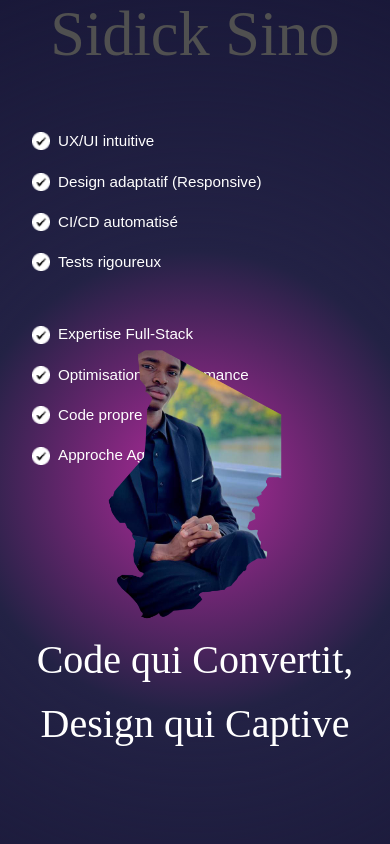
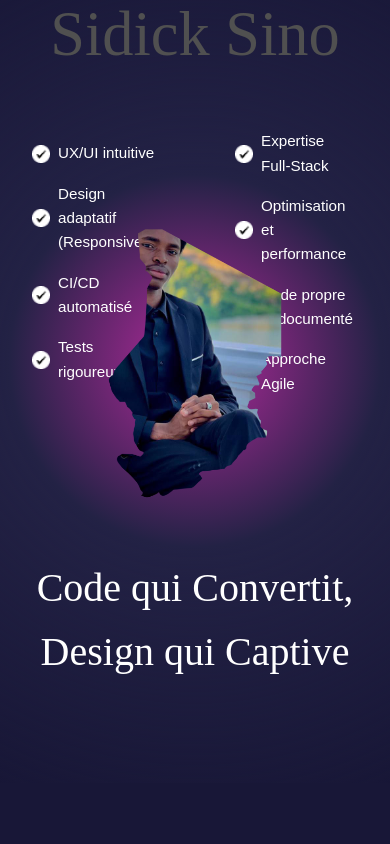
Before and after one commit to sidicksino/SidickPortfolio, a React (Vite) app: page / in a window 390 px wide. Shown: the part 2460-3304 px from the top of the page. Built offline with nearby package versions, Linux system fonts and the light colour scheme; a web font is replaced by a local one.

Commit message:
feat: Disable `flex-direction` style in Art CSS and comment out `masked-content` section in Art JSX.

```diff
--- a/src/components/art/Art.css
+++ b/src/components/art/Art.css
@@ -136,7 +136,7 @@
 
   /* Centrer les listes et les faire s'empiler */
   #art .content {
-    flex-direction: column;
+    /* flex-direction: column; */
     margin-top: 4rem; /* Réduire la marge pour que les listes soient visibles */
     gap: 3rem;
   }
--- a/src/components/art/Art.jsx
+++ b/src/components/art/Art.jsx
@@ -61,10 +61,10 @@ const Art = () => {
 
 		<div className="masked-container">
 		 <h2 className="will-fade">Code qui Convertit, Design qui Captive</h2>
-		 <div id="masked-content">
+		 {/* <div id="masked-content">
 			<h3>Made with Craft, Poured with Passion</h3>
 			<p>This isn’t just a drink. It’s a carefully crafted moment made just for you.</p>
-		 </div>
+		 </div> */}
 		</div>
 	 </div>
 	</div>
```
